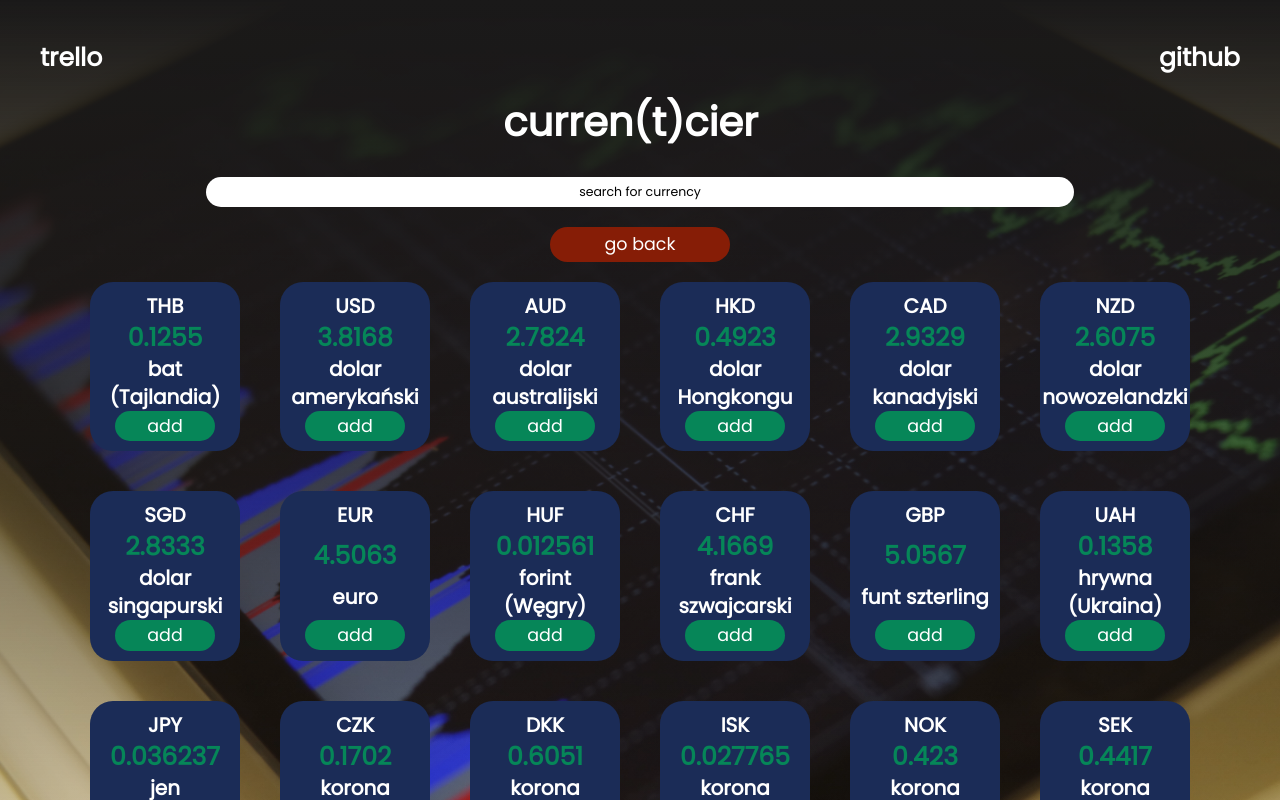
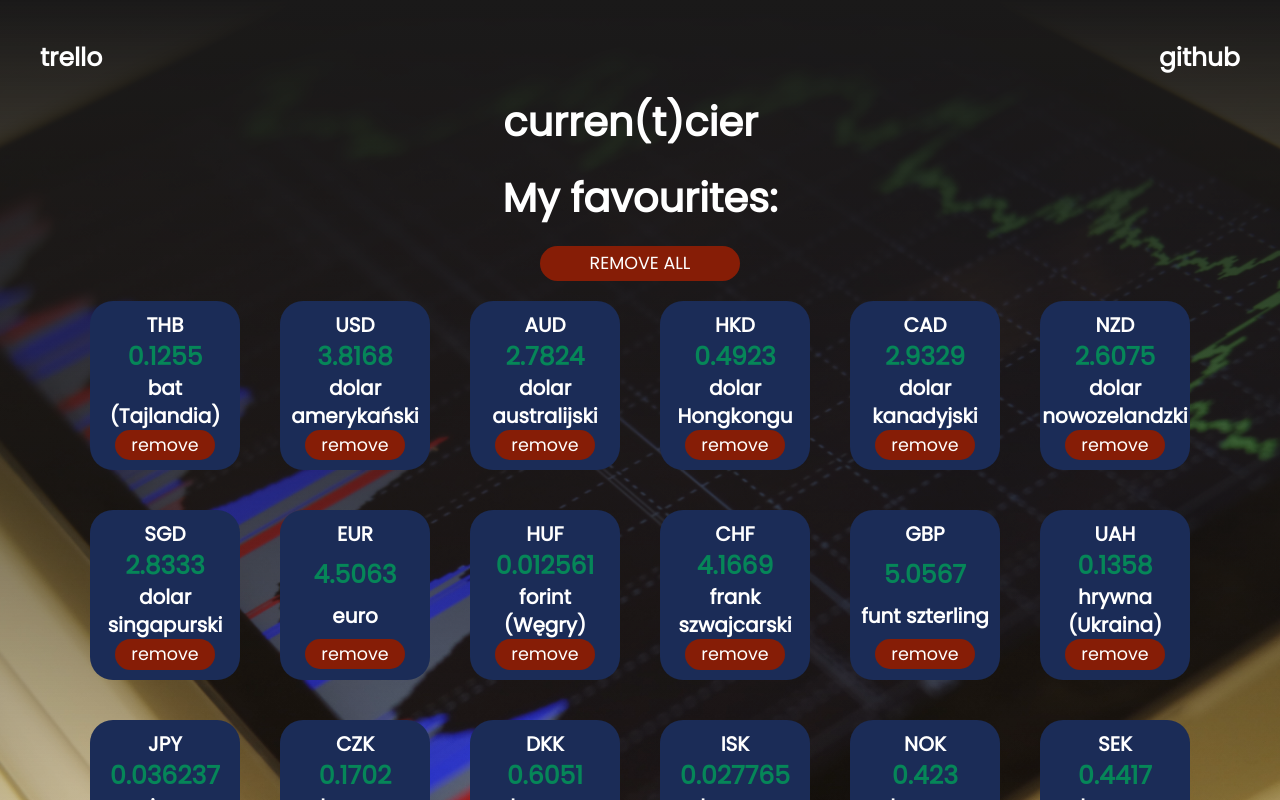
Before and after one commit to mat-karpowicz/currencier, a React (Create React App) app: page / in a window 1280 px wide. Shown: the top 800 px of the page. Built offline with nearby package versions, Linux system fonts and the light colour scheme.

Commit message:
[BW-5] Adds favourite currencies view

```diff
--- a/src/App.js
+++ b/src/App.js
@@ -1,9 +1,13 @@
 import React from 'react';
+
+// MOCKED DATA
+import currenciesArray from './helpers/mockupData';
 
 // COMPONENTS
 import Navigation from './components/Navigation';
 // import Landing from './components/Landing';
-import AddFavourite from './components/AddFavourite';
+// import AddFavourite from './components/AddFavourite';
+import MyFavourites from './components/MyFavourites';
 
 function App() {
   return (
@@ -11,7 +15,8 @@ function App() {
       <Navigation />
       <div className="container flex flex-ai-c flex-jc-c">
         {/* <Landing /> */}
-        <AddFavourite />
+        {/* <AddFavourite /> */}
+        <MyFavourites myFavs={currenciesArray} />
       </div>
     </div>
   );
--- a/src/components/AddFavourite.jsx
+++ b/src/components/AddFavourite.jsx
@@ -41,6 +41,7 @@ function AddFavourite() {
               mid={mid}
               code={code}
               key={currency.code}
+              value
             />
           );
         })}
--- a/src/components/Currency.jsx
+++ b/src/components/Currency.jsx
@@ -1,21 +1,29 @@
 import React from 'react';
 import PropTypes from 'prop-types';
 
-function Currency({ currency, mid, code }) {
+function Currency({ currency, mid, code, value }) {
   Currency.propTypes = {
     currency: PropTypes.string.isRequired,
     mid: PropTypes.string.isRequired,
     code: PropTypes.string.isRequired,
+    value: PropTypes.bool.isRequired,
   };
+  console.log(value);
 
   return (
     <div className="currency flex flex-col flex-ai-c flex-jc-sb">
       <h3 className="currency-info">{code}</h3>
       <h3 className="currency-rate">{mid}</h3>
       <h3 className="currency-info">{currency}</h3>
-      <button type="button" className="btn add-btn">
-        add
-      </button>
+      {value ? (
+        <button type="button" className="btn add-btn">
+          add
+        </button>
+      ) : (
+        <button type="button" className="btn remove-btn">
+          remove
+        </button>
+      )}
     </div>
   );
 }
--- /dev/null
+++ b/src/components/MyFavourites.jsx
@@ -0,0 +1,35 @@
+import React from 'react';
+import PropTypes from 'prop-types';
+
+// COMPONENTS
+import Currency from './Currency';
+
+function MyFavourites({ myFavs }) {
+  MyFavourites.propTypes = {
+    myFavs: PropTypes.arrayOf(Object).isRequired,
+  };
+
+  return (
+    <div className="favs-container flex flex-col">
+      <h1 className="fav-title">My favourites:</h1>
+      <button type="button" className="btn remove-all-btn">
+        REMOVE ALL
+      </button>
+      <div className="currency-container flex flex-jc-c">
+        {myFavs.map(({ currency, mid, code }) => {
+          return (
+            <Currency
+              currency={currency}
+              mid={mid}
+              code={code}
+              key={currency.code}
+              value={false}
+            />
+          );
+        })}
+      </div>
+    </div>
+  );
+}
+
+export default MyFavourites;
--- a/src/styles/_addFavourite.scss
+++ b/src/styles/_addFavourite.scss
@@ -23,18 +23,15 @@
     font-size: $font-small;
     background-color: $redishColor;
   }
-
+}
 .currency-container {
   width: 100%;
   flex-wrap: wrap;
   gap: 10px;
 }
-}
 
 @media (min-width: 48rem) {
-  .add-favourite {
   .currency-container {
     gap: 40px;
   }
 }
-}
--- a/src/styles/_currency.scss
+++ b/src/styles/_currency.scss
@@ -15,11 +15,18 @@
     font-size: $font-small;
   }
 
-  .add-btn {
+  .add-btn,
+  .remove-btn {
     min-width: 80px;
     padding: 3px;
     font-size: $font-mini;
+  }
+  .add-btn {
     background-color: $greenishColor;
+  }
+
+  .remove-btn {
+    background-color: $redishColor;
   }
 }
 
@@ -37,7 +44,8 @@
       font-size: $font-standard;
     }
 
-    .add-btn {
+    .add-btn,
+    .remove-btn {
       min-width: 100px;
       font-size: $font-small;
     }
--- /dev/null
+++ b/src/styles/_myFavourites.scss
@@ -0,0 +1,30 @@
+.favs-container {
+  width: 100%;
+  text-align: center;
+
+  .fav-title {
+    margin-bottom: 20px;
+  }
+
+  .remove-all-btn {
+    min-width: 200px;
+    font-size: $font-mini;
+    margin: auto;
+    margin-bottom: 20px;
+    background-color: $redishColor;
+  }
+}
+@media (min-width: 48rem) {
+  .favs-container {
+    .remove-all-btn {
+      font-size: $font-small;
+    }
+  }
+}
+@media (min-width: 75rem) {
+  .favs-container {
+    .fav-title {
+      font-size: $font-big;
+    }
+  }
+}
--- a/src/styles/main.scss
+++ b/src/styles/main.scss
@@ -1,6 +1,7 @@
-@import 'variables';
-@import 'globals';
+@import './variables';
+@import './globals';
 @import './navigation';
 @import './landing';
 @import './addFavourite';
 @import './currency';
+@import './myFavourites';
```
Lines whose indentation alone changed are shown as unchanged.
